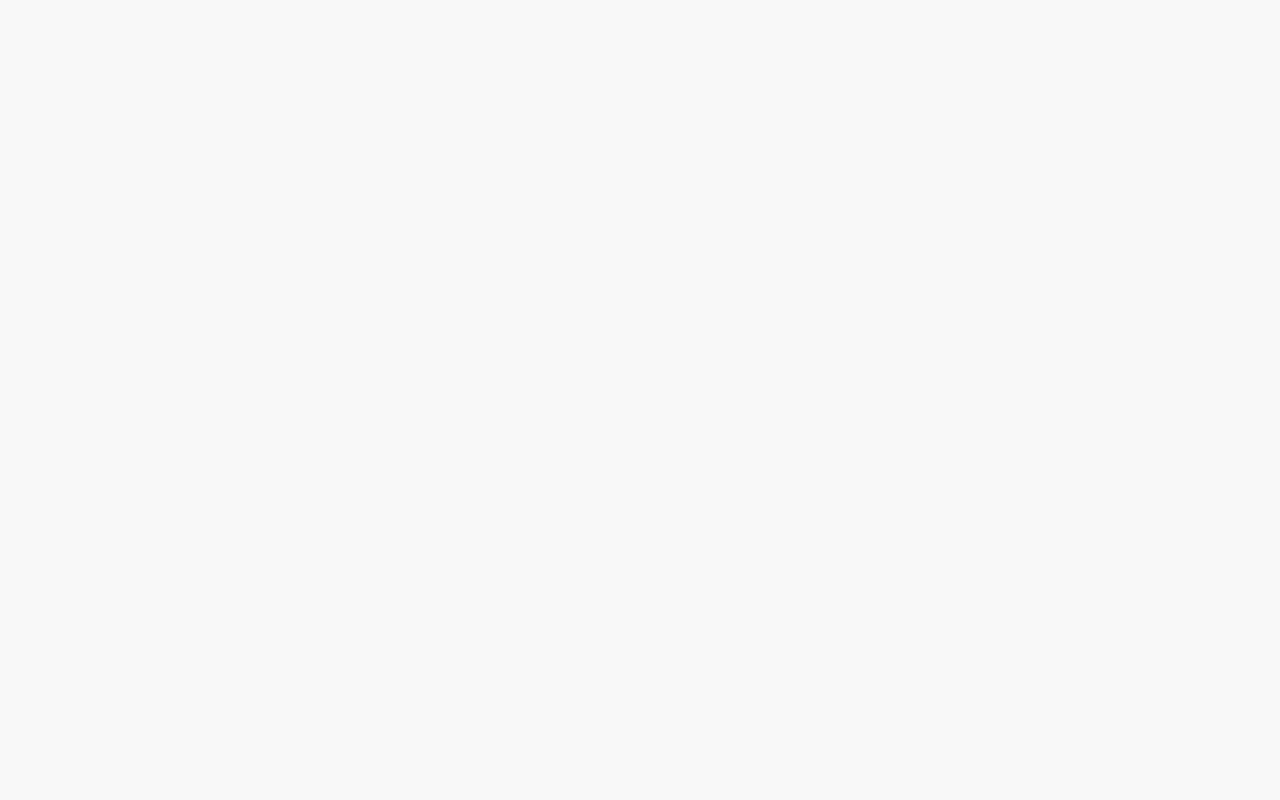
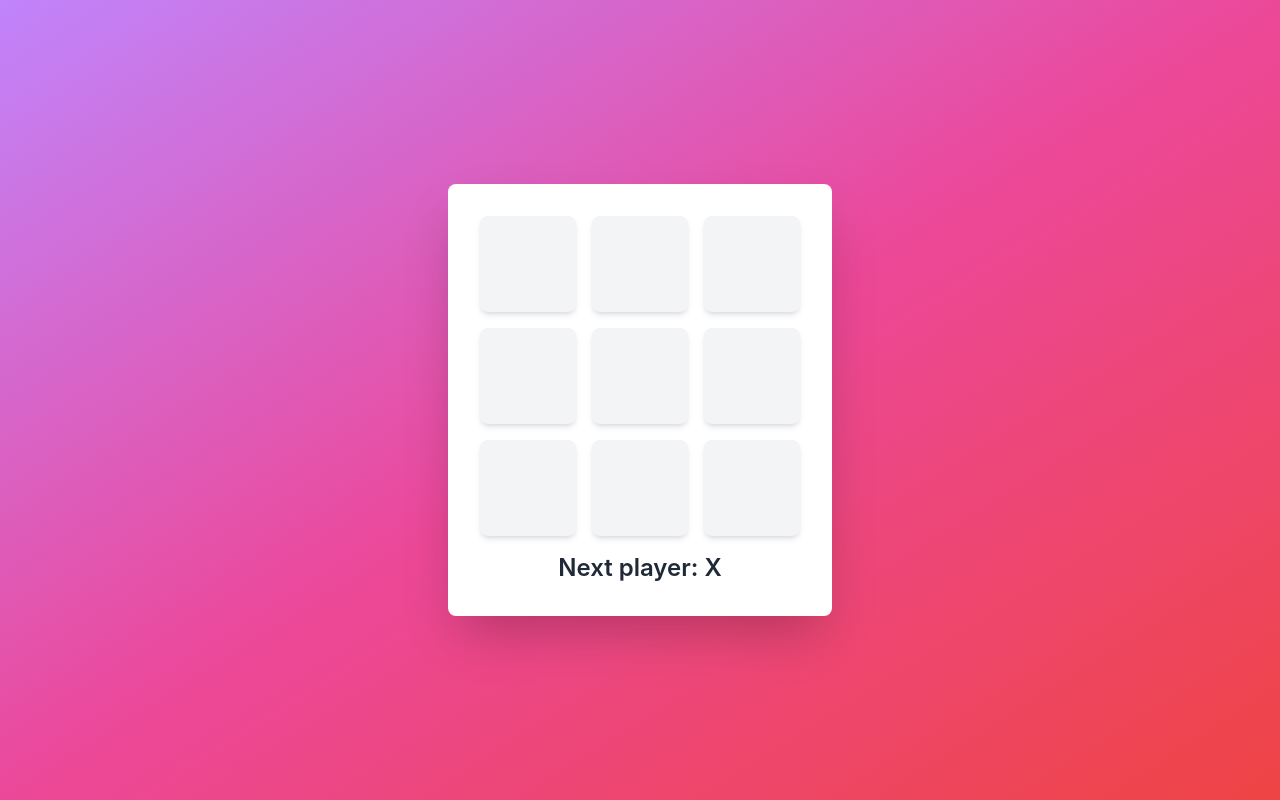
Before and after one commit to vythetran2002/tictactoegame, a React (Create React App) app: page / in a window 1280 px wide. Built offline with nearby package versions, Linux system fonts and the light colour scheme.

Commit message:
update playground

```diff
--- a/package.json
+++ b/package.json
@@ -12,6 +12,7 @@
     "@types/node": "^16.7.13",
     "@types/react": "^19.0.0",
     "@types/react-dom": "^19.0.0",
+    "lucide-react": "^0.475.0",
     "postcss": "^8.5.2",
     "react": "^19.0.0",
     "react-dom": "^19.0.0",
--- a/src/App.tsx
+++ b/src/App.tsx
@@ -1,5 +1,12 @@
+import React from "react";
+import Playground from "./sections/playground";
+
 function App() {
-  return <></>;
+  return (
+    <div className="min-h-screen flex flex-col items-center justify-center bg-gradient-to-br from-purple-400 via-pink-500 to-red-500">
+      <Playground />
+    </div>
+  );
 }
 
 export default App;
--- /dev/null
+++ b/src/components/cell.tsx
@@ -0,0 +1,22 @@
+import React from "react";
+import { X, Circle } from "lucide-react";
+
+interface CellProps {
+  index: number;
+  handleClick: (index: number) => void;
+  board: (string | null)[];
+}
+
+const Cell: React.FC<CellProps> = ({ index, handleClick, board }) => {
+  return (
+    <button
+      className="w-full h-full flex items-center justify-center text-4xl font-bold transition-all duration-300 ease-in-out transform hover:scale-105 focus:outline-none"
+      onClick={() => handleClick(index)}
+    >
+      {board[index] === "X" && <X className="text-blue-500" size={48} />}
+      {board[index] === "O" && <Circle className="text-red-500" size={48} />}
+    </button>
+  );
+};
+
+export default Cell;
--- /dev/null
+++ b/src/sections/playground.tsx
@@ -0,0 +1,44 @@
+import React, { useState } from "react";
+import { calculateWinner } from "../utils/calculateWinner";
+import Cell from "../components/cell";
+
+function Playground() {
+  const [board, setBoard] = useState<(string | null)[]>(Array(9).fill(null));
+  const [xIsNext, setXIsNext] = useState<boolean>(true);
+
+  const winner = calculateWinner(board);
+  const status = winner
+    ? `Winner: ${winner}`
+    : board.every(Boolean)
+    ? "Draw!"
+    : `Next player: ${xIsNext ? "X" : "O"}`;
+
+  const handleClick = (index: number) => {
+    if (board[index] || calculateWinner(board)) return;
+
+    const newBoard = board.slice();
+    newBoard[index] = xIsNext ? "X" : "O";
+    setBoard(newBoard);
+    setXIsNext(!xIsNext);
+  };
+
+  return (
+    <div className="bg-white rounded-lg shadow-2xl p-8">
+      <div className="grid grid-cols-3 gap-4 mb-4">
+        {[0, 1, 2, 3, 4, 5, 6, 7, 8].map((index) => (
+          <div
+            key={index}
+            className="w-24 h-24 bg-gray-100 rounded-lg shadow-md hover:shadow-lg transition-shadow duration-300"
+          >
+            <Cell index={index} handleClick={handleClick} board={board} />
+          </div>
+        ))}
+      </div>
+      <div className="text-2xl font-semibold text-center text-gray-800">
+        {status}
+      </div>
+    </div>
+  );
+}
+
+export default Playground;
--- /dev/null
+++ b/src/utils/calculateWinner.tsx
@@ -0,0 +1,19 @@
+export function calculateWinner(squares: (string | null)[]) {
+  const lines = [
+    [0, 1, 2],
+    [3, 4, 5],
+    [6, 7, 8],
+    [0, 3, 6],
+    [1, 4, 7],
+    [2, 5, 8],
+    [0, 4, 8],
+    [2, 4, 6],
+  ];
+  for (let i = 0; i < lines.length; i++) {
+    const [a, b, c] = lines[i];
+    if (squares[a] && squares[a] === squares[b] && squares[a] === squares[c]) {
+      return squares[a];
+    }
+  }
+  return null;
+}
```
Also changed, not shown: 2 other files (tests, documents, lock files or other folders).
